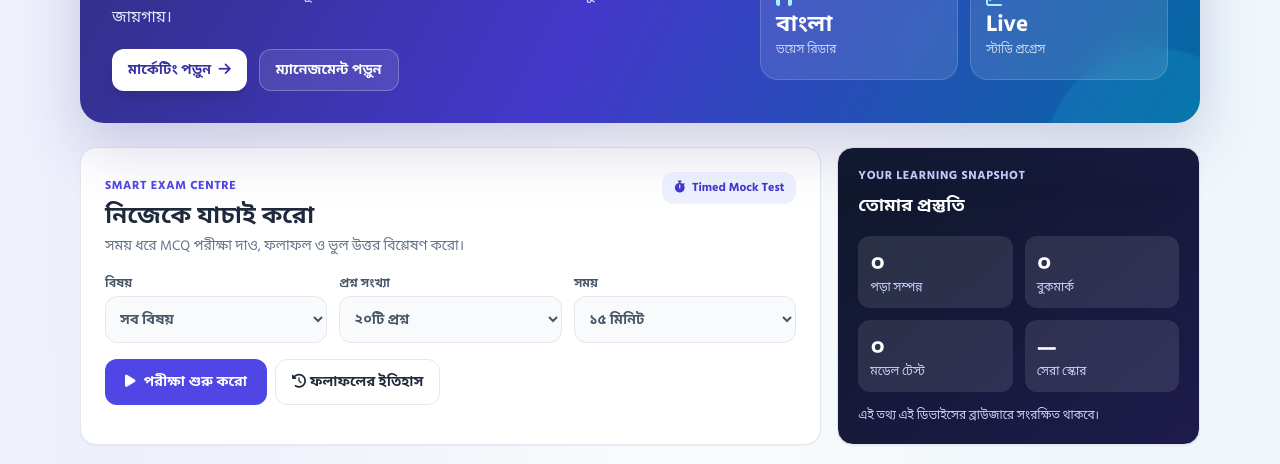
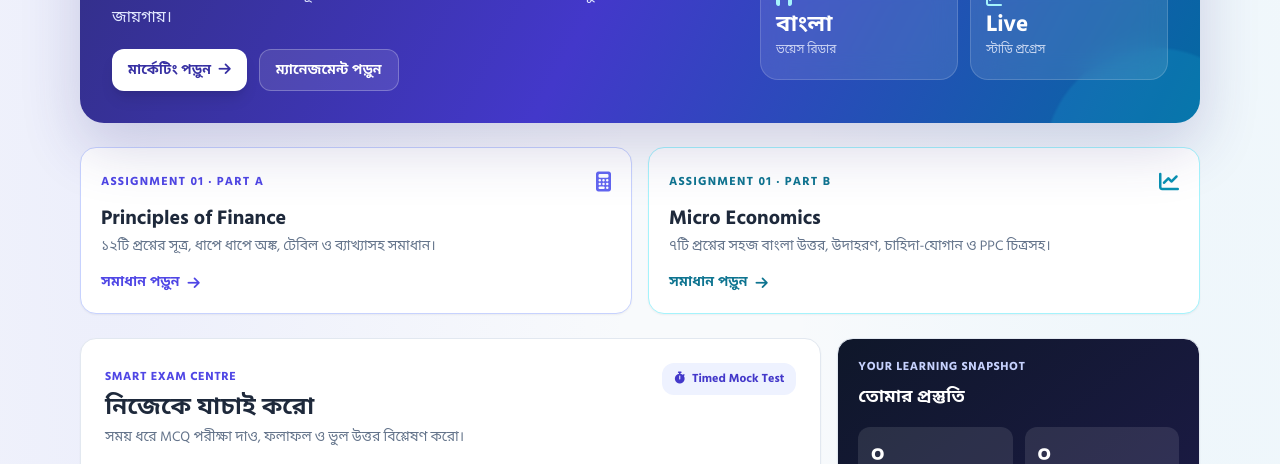
Before and after one commit to md-yasin-code/education-bba, a plain HTML site: page index.html in a window 1280 px wide. Shown: the part 278-742 px from the top of the page. Drawn offline with nearby package versions, Linux system fonts and the light colour scheme.

Commit message:
Link Assignment 01 solutions from the BBA portal

```diff
--- a/index.html
+++ b/index.html
@@ -165,6 +165,20 @@
         </section>
 
 
+
+        <!-- Assignment 01: Finance & Microeconomics -->
+        <section class="mb-6 grid grid-cols-1 sm:grid-cols-2 gap-4 no-print">
+            <a href="assignments/assignment-01-finance-microeconomics.html#finance" class="group rounded-2xl border border-indigo-200 dark:border-indigo-800 bg-white dark:bg-slate-800 p-5 shadow-sm hover:shadow-lg hover:-translate-y-1 transition">
+                <div class="flex items-center justify-between"><span class="text-xs font-bold tracking-widest text-indigo-600 dark:text-indigo-300">ASSIGNMENT 01 · PART A</span><i class="fa-solid fa-calculator text-indigo-500 text-xl"></i></div>
+                <h2 class="text-xl font-extrabold mt-2">Principles of Finance</h2><p class="text-sm text-slate-500 dark:text-slate-400 mt-1">১২টি প্রশ্নের সূত্র, ধাপে ধাপে অঙ্ক, টেবিল ও ব্যাখ্যাসহ সমাধান।</p>
+                <span class="inline-flex mt-4 text-sm font-bold text-indigo-600 dark:text-indigo-300">সমাধান পড়ুন <i class="fa-solid fa-arrow-right ml-2 mt-1"></i></span>
+            </a>
+            <a href="assignments/assignment-01-finance-microeconomics.html#micro" class="group rounded-2xl border border-cyan-200 dark:border-cyan-800 bg-white dark:bg-slate-800 p-5 shadow-sm hover:shadow-lg hover:-translate-y-1 transition">
+                <div class="flex items-center justify-between"><span class="text-xs font-bold tracking-widest text-cyan-700 dark:text-cyan-300">ASSIGNMENT 01 · PART B</span><i class="fa-solid fa-chart-line text-cyan-600 text-xl"></i></div>
+                <h2 class="text-xl font-extrabold mt-2">Micro Economics</h2><p class="text-sm text-slate-500 dark:text-slate-400 mt-1">৭টি প্রশ্নের সহজ বাংলা উত্তর, উদাহরণ, চাহিদা-যোগান ও PPC চিত্রসহ।</p>
+                <span class="inline-flex mt-4 text-sm font-bold text-cyan-700 dark:text-cyan-300">সমাধান পড়ুন <i class="fa-solid fa-arrow-right ml-2 mt-1"></i></span>
+            </a>
+        </section>
 
         <!-- Smart Learning & Exam Centre -->
         <section id="examCentre" class="mb-6 grid grid-cols-1 lg:grid-cols-3 gap-4 no-print">
```
